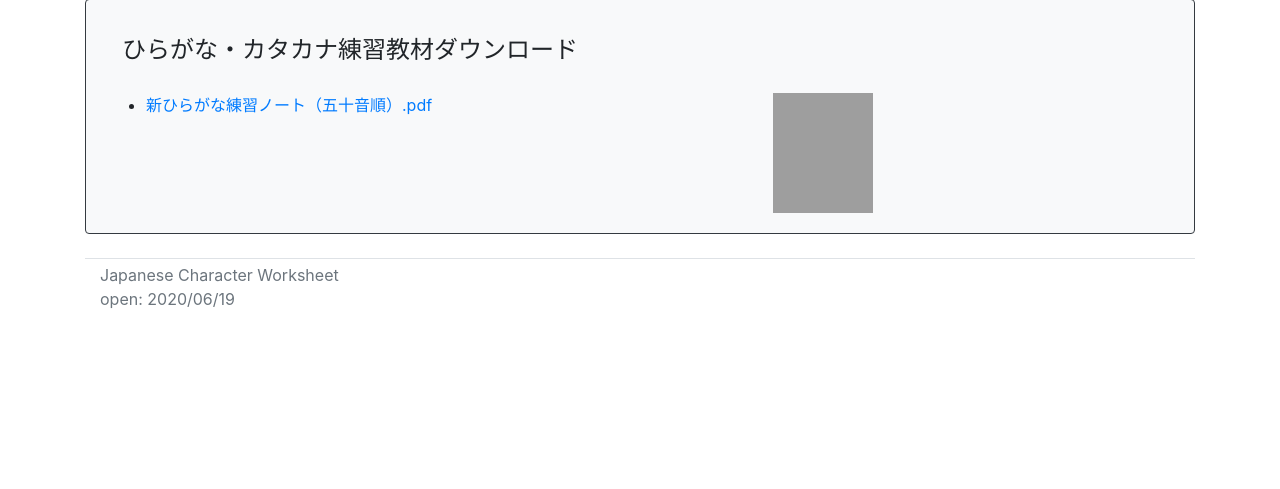
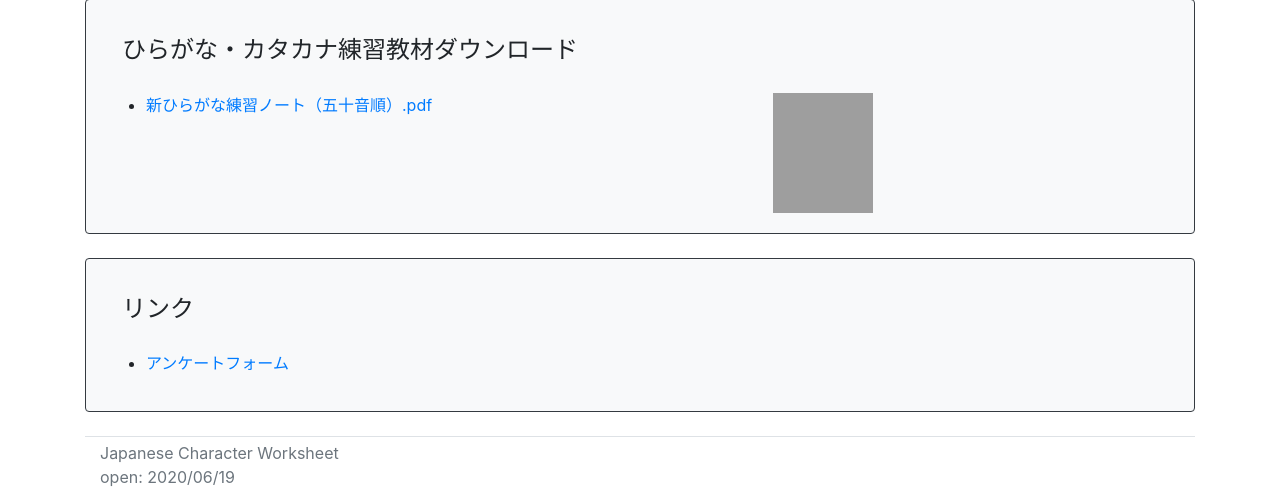
Before and after one commit to yuya-okada527/japanese-leaners-font-sample, a Flask app: page / in a window 1280 px wide. Shown: the part 659-1148 px from the top of the page. Before the commit the page ends 967 px from the top, so only its background shows below. Run offline with Flask 2, Linux system fonts and the light colour scheme; parts of the project's set-up code (start-up, migrations or seed data) failed here and were passed over; some libraries are stand-ins or nearby versions; grey boxes are pictures that could not be loaded.

Commit message:
add link and stg app

```diff
--- a/web/templates/index.html
+++ b/web/templates/index.html
@@ -97,6 +97,20 @@
     </div>
   </div>
 </div>
+
+<!-- リンク -->
+<div class="card bg-light border-dark mt-4 mb-4">
+  <div class="card-body">
+    <h4 class="card-title p-3">リンク</h4>
+    <div class="row">
+      <div class="col-6">
+        <ul>
+          <li><a href="https://forms.gle/XjMD1KfxWTZQfbcW9">アンケートフォーム</a></li>
+        </ul>
+      </div>
+    </div>
+  </div>
+</div>
 <script>
   (function(){
     // ダウンロードボタンにイベントハンドラを追加
```
Also changed, not shown: 1 other file.
